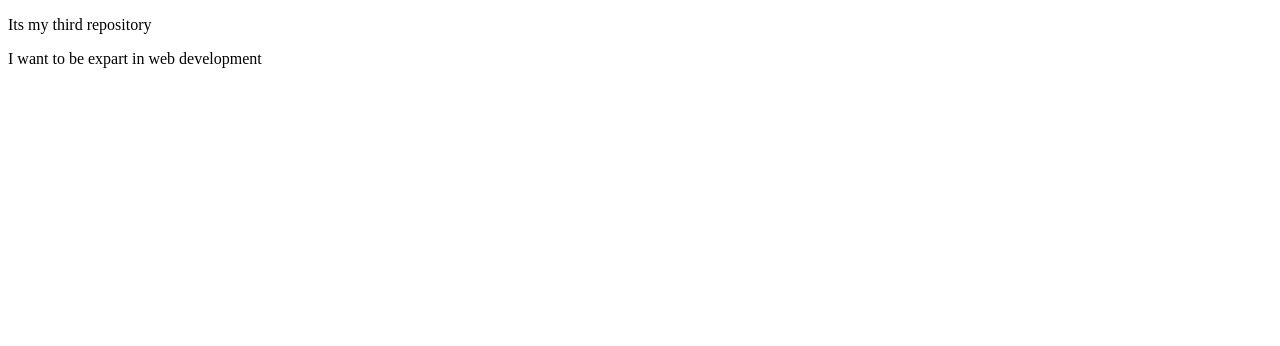
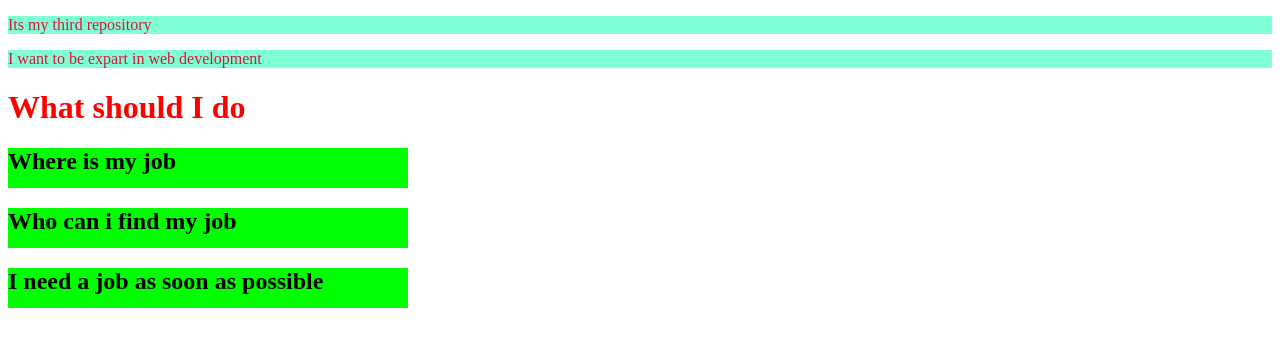
Before and after one commit to rakibul49097/my-third-repo, a plain HTML site: page rakib.html in a window 1280 px wide. Drawn offline with Linux system fonts and the light colour scheme.

Commit message:
My first change

```diff
--- a/rakib.html
+++ b/rakib.html
@@ -5,9 +5,16 @@
     <meta http-equiv="X-UA-Compatible" content="IE=edge">
     <meta name="viewport" content="width=device-width, initial-scale=1.0">
     <title>Its my Third REpository</title>
+    <link rel="stylesheet" href="style.css">
 </head>
 <body>
     <p>Its my third repository</p>
     <p>I want to be expart in web development</p>
+    <h1>What should I do</h1>
+    <h2>Where is my job</h2>
+    <h2>Who can i find my job</h2>
+    <h2>I need a job as soon as possible</h2>
+
+
 </body>
 </html>
--- /dev/null
+++ b/style.css
@@ -0,0 +1,13 @@
+p{
+    background-color: aquamarine;
+    color: crimson;
+}
+h1{
+    color: red;
+}
+h2{
+    background-color: lime;
+    width: 400px;
+    height: 40px;
+
+}
```
